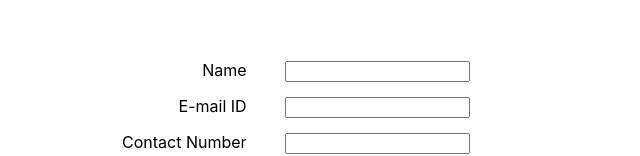
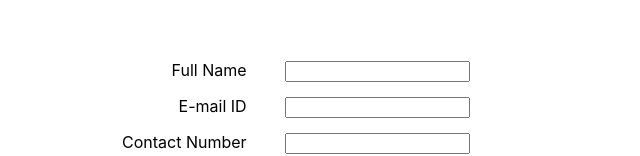
Before and after one commit to Prayag12/FormReact, a React (Create React App) app: page / in a window 1280 px wide. Shown: the part 183-339 px from the top of the page, without its empty margins (298-938 px from the left). Built offline with nearby package versions, Linux system fonts and the light colour scheme.

Commit message:
Changed the name of placeholder

```diff
--- a/src/App.js
+++ b/src/App.js
@@ -8,7 +8,7 @@ class Fourm extends Component{
         <h1 className= 'title'>Please fill the form below</h1>
         </header>
         <body className='body'>
-        <text className= 'info'>Name</text>
+        <text className= 'info'>Full Name</text>
         <input
         className='txtField'
         type='text'
```
